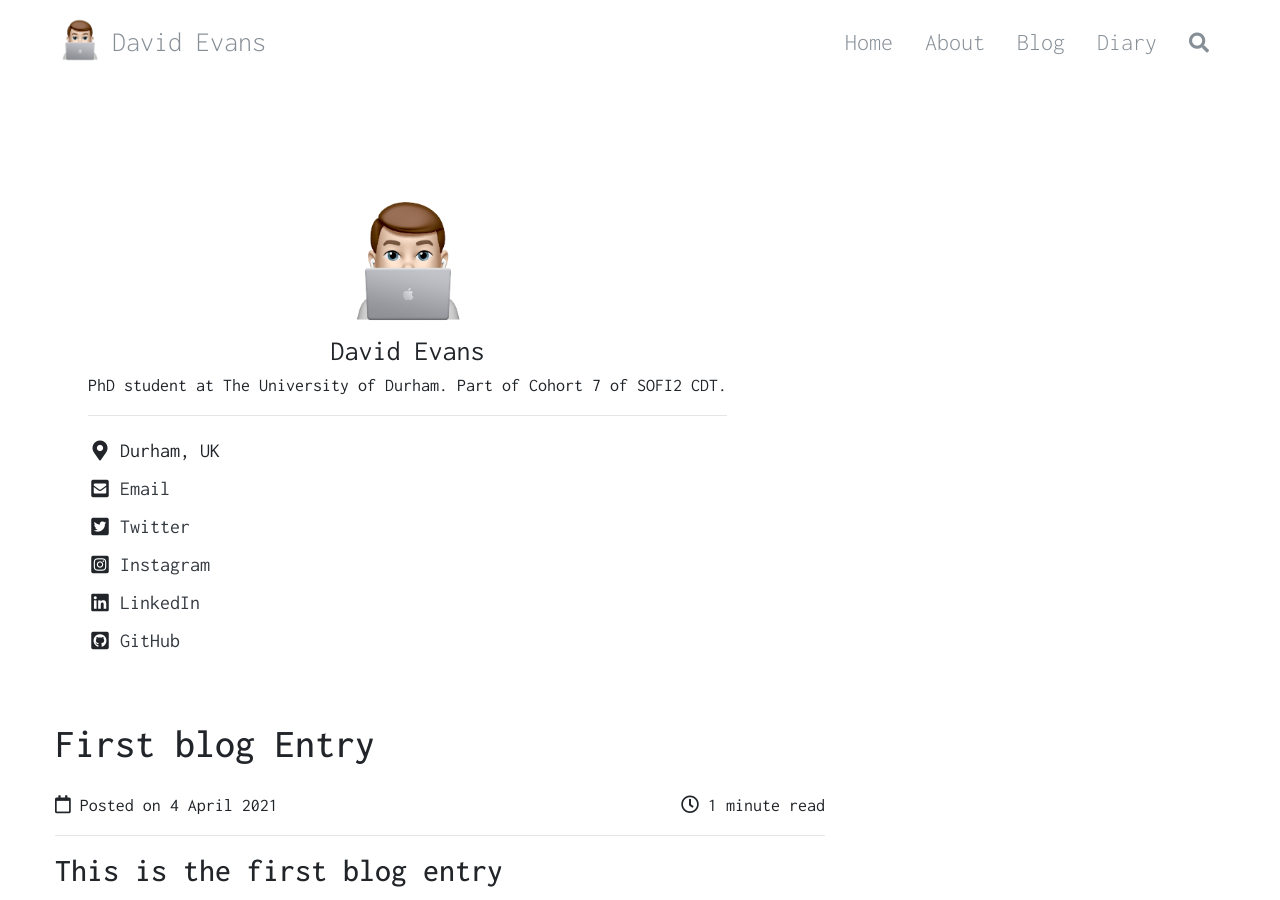
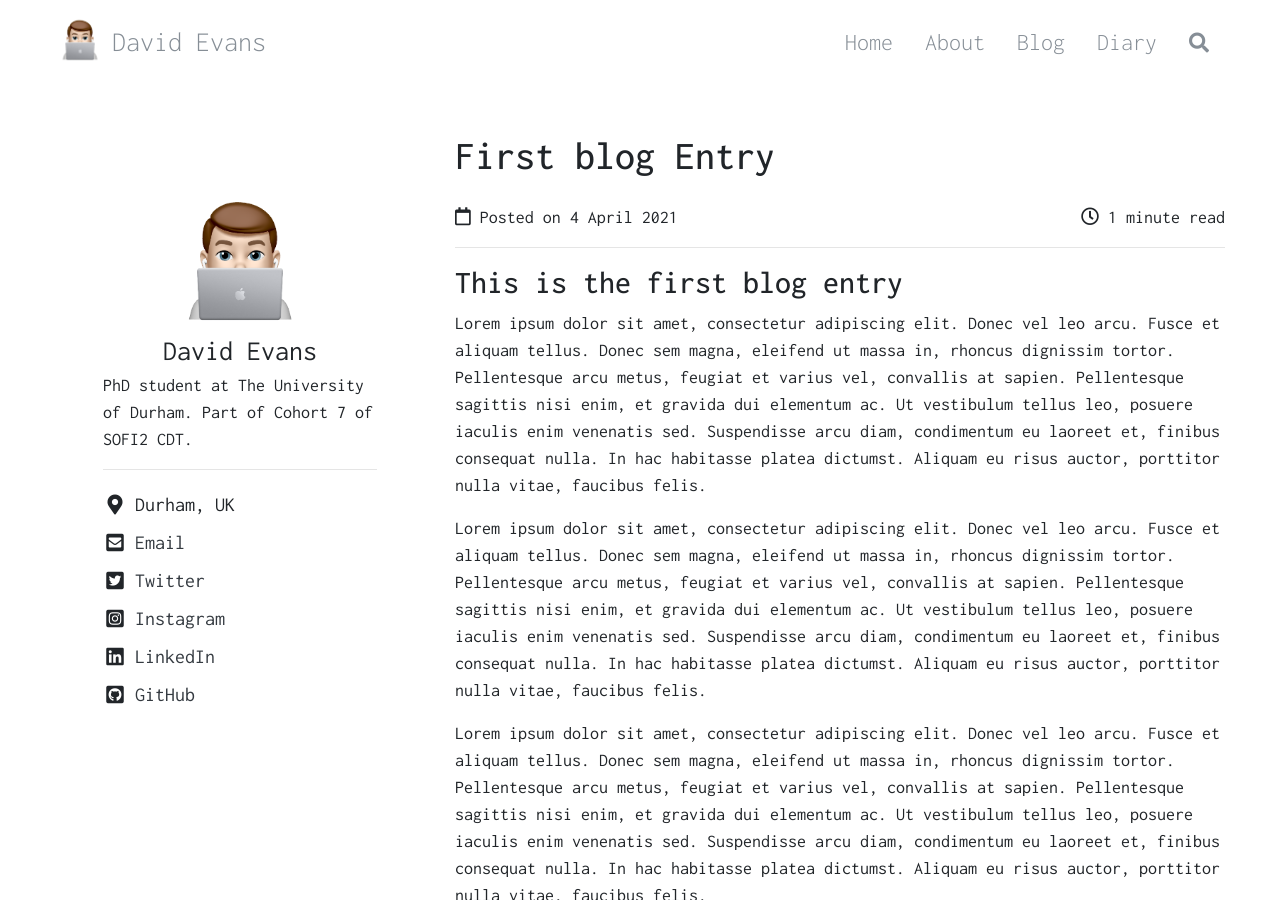
Before and after one commit to davidaevans/davidaevans.github.io, a Jekyll site: the page built from _blog/2021-04-04-first-blog-entry.md, in a window 1280 px wide and 900 px high. Built offline with Jekyll 4.4.1, drawn with Linux system fonts in a browser that asks for light colours.

Commit message:
fix sidebar issue in post

```diff
--- a/_layouts/post.html
+++ b/_layouts/post.html
@@ -9,7 +9,9 @@ layout: default
 		<div class="row py-5">
 
 
-			{% include sidebar.html %}
+			<div class="col-md-4 d-none d-lg-block">
+				{% include sidebar.html %}
+			</div>
 
 
 			<div class="col-md-8">
```
